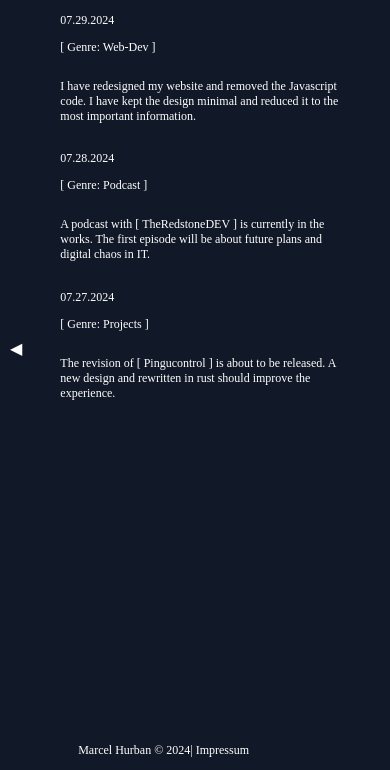
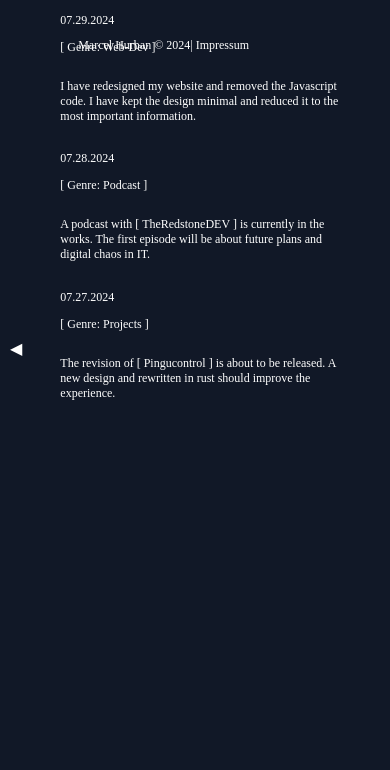
Before and after one commit to DevelLight/Portfolio, a plain HTML site: page page/news.html in a window 390 px wide. Shown: the part 74-844 px from the top of the page. Drawn offline with Linux system fonts and the light colour scheme; a web font is replaced by a local one.

Commit message:
Update style.css

```diff
--- a/style.css
+++ b/style.css
@@ -575,6 +575,7 @@ li{
   }
 
   .copyright-site {
+    top: 10%;
     padding-top: 4%;
   }
 
```
